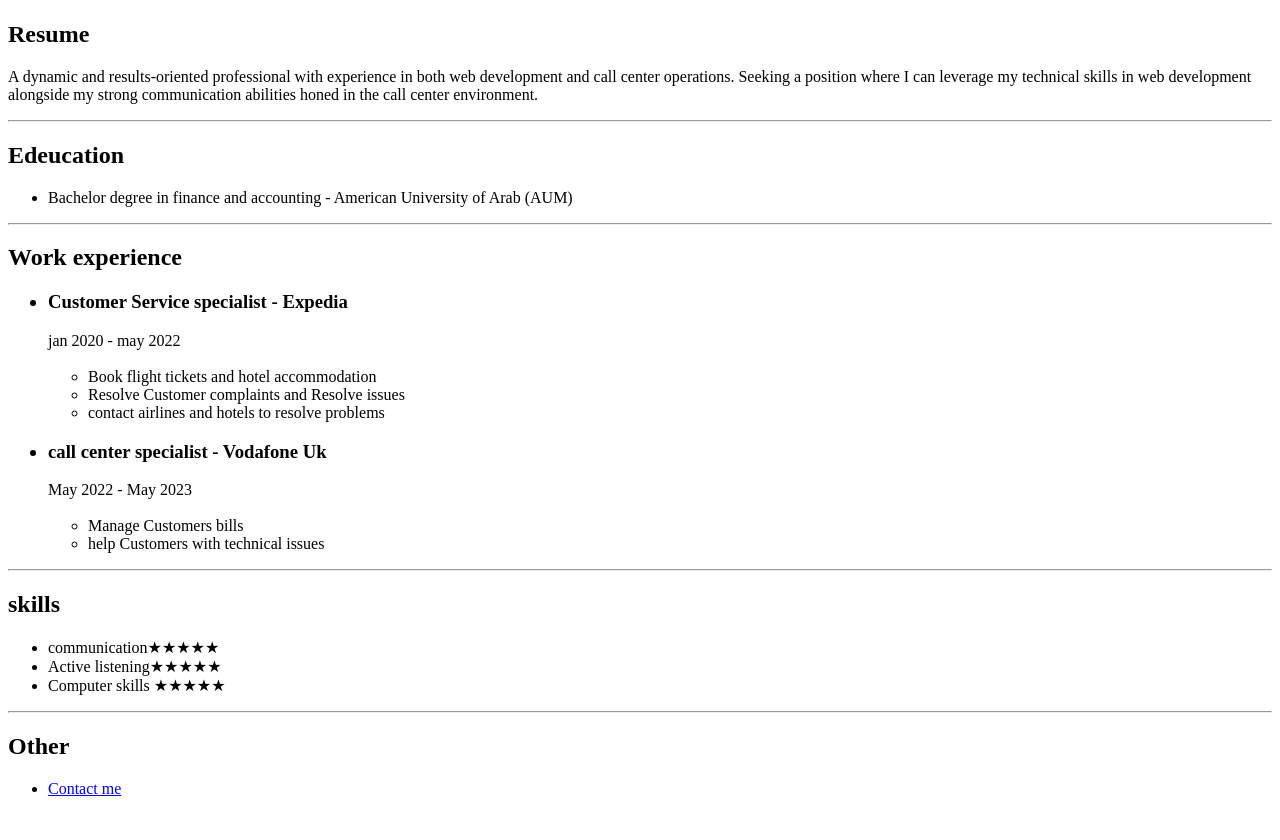
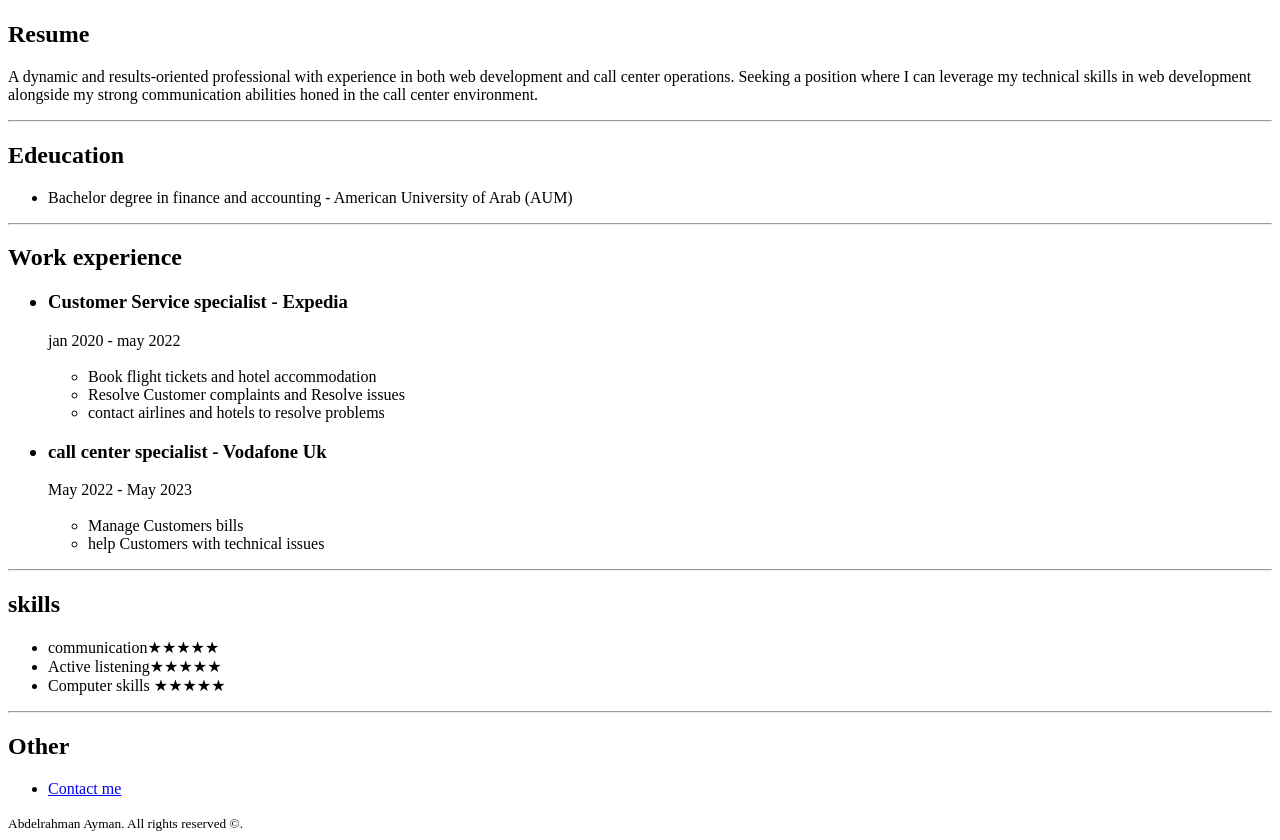
Before and after one commit to Abdul18888/aaresume, a plain HTML site: page index.html in a window 1280 px wide. Shown: the part 233-1073 px from the top of the page. Before the commit the page ends 1047 px from the top, so only its background shows below. Drawn offline with Linux system fonts and the light colour scheme.

Commit message:
Update index.html

```diff
--- a/index.html
+++ b/index.html
@@ -60,5 +60,10 @@
 <ul>
     <li> <a href="./contact.html">Contact me</a></li>
 </ul>
+<footer>
+        <small>
+          Abdelrahman Ayman. All rights reserved ©.
+        <small/>
+    <footer/>
 </body>
 </html>
```
